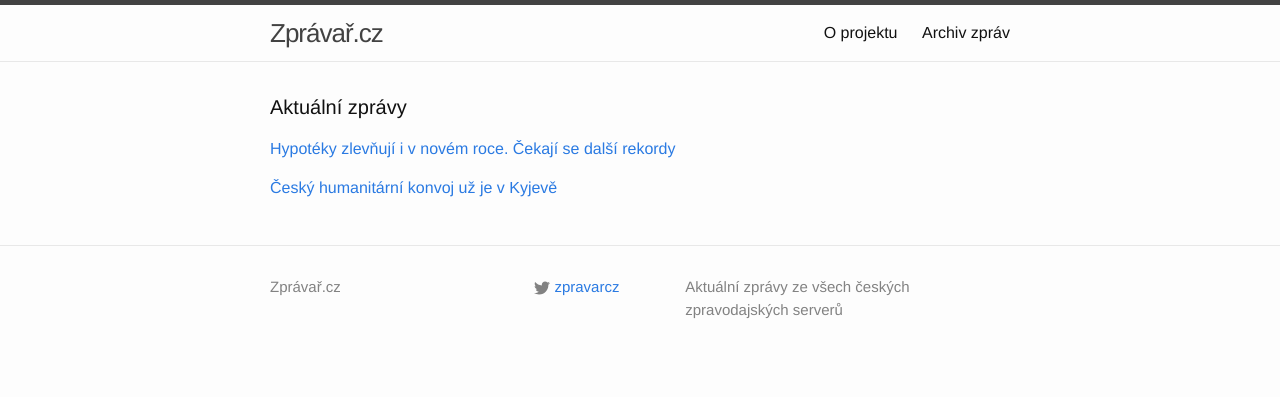
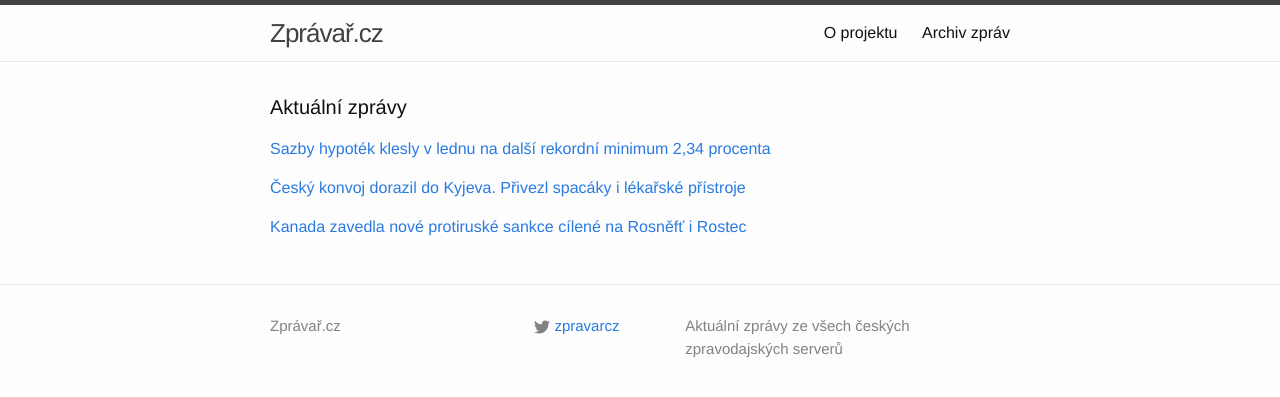
Before and after one commit to adliska/zpravar, a Jekyll site: the page built from index.html, in a window 1280 px wide. Shown: the top 397 px of the page. Built offline with Jekyll 4.4.1, drawn with Linux system fonts in a browser that asks for light colours.

Commit message:
zpravar news update

```diff
--- a/index.html
+++ b/index.html
@@ -5,19 +5,29 @@ layout: default
 <div class="home">
     <h1 class="page-heading">Aktuální zprávy</h1>
 
-<p><a href="javascript:;" onclick="toggle_visibility('zpravy0')">Hypotéky zlevňují i v novém roce. Čekají se další rekordy</a></p>
+<p><a href="javascript:;" onclick="toggle_visibility('zpravy0')">Sazby hypoték klesly v lednu na další rekordní minimum 2,34 procenta</a></p>
 <div id="zpravy0" style="display:none">
 <ul>
+<li><a href=http://byznys.ihned.cz/c1-63552970-sazby-hypotek-klesly-v-lednu-na-dalsi-rekordni-minimum-2-34-procenta>Sazby hypoték klesly v lednu na další rekordní minimum 2,34 procenta - byznys.ihned.cz</a></li>
+<li><a href=http://www.ceskatelevize.cz/ct24/ekonomika/302054-propad-hypotecni-sazby-se-nezastavuje-znovu-rekordne-klesla/>Propad hypoteční sazby se nezastavuje, znovu rekordně klesla - www.ceskatelevize.cz</a></li>
 <li><a href=http://zpravy.aktualne.cz/finance/hypoteky-zlevnuji-i-v-novem-roce-cekaji-se-dalsi-rekordy/r~6997ce78b6c011e4ab15002590604f2e/>Hypotéky zlevňují i v novém roce. Čekají se další rekordy - zpravy.aktualne.cz</a></li>
 <li><a href=http://www.novinky.cz/ekonomika/361953-sazby-hypotek-klesly-na-dalsi-rekordni-minimum-2-34-procenta.html>Sazby hypoték klesly na další rekordní minimum 2,34 procenta  - www.novinky.cz</a></li>
 <li><a href=http://www.financninoviny.cz/zpravodajstvi/zpravy/sazby-hypotek-klesly-na-dalsi-rekordni-minimum-2-34-procenta/1182667>Sazby hypoték klesly na další rekordní minimum 2,34 procenta - www.financninoviny.cz</a></li>
 <li><a href=http://finance.idnes.cz/hypoindex-a-sazby-za-leden-2015-dg9-/hypoindex.aspx?c=A150217_100553_hypoindex_sov>Hypoteční sazby stále nebrzdí. Padl další rekord - finance.idnes.cz</a></li>
 </ul>
-</div><p><a href="javascript:;" onclick="toggle_visibility('zpravy1')">Český humanitární konvoj už je v Kyjevě</a></p>
+</div><p><a href="javascript:;" onclick="toggle_visibility('zpravy1')">Český konvoj dorazil do Kyjeva. Přivezl spacáky i lékařské přístroje</a></p>
 <div id="zpravy1" style="display:none">
 <ul>
+<li><a href=http://zpravy.idnes.cz/konvoj-na-ukrajinu-z-ceska-dojel-daz-/zahranicni.aspx?c=A150218_063801_zahranicni_wlk>Český konvoj dorazil do Kyjeva. Přivezl spacáky i lékařské přístroje - zpravy.idnes.cz</a></li>
 <li><a href=http://www.ceskatelevize.cz/ct24/svet/302052-cesky-humanitarni-konvoj-uz-je-v-kyjeve/>Český humanitární konvoj už je v Kyjevě - www.ceskatelevize.cz</a></li>
 <li><a href=http://www.novinky.cz/zahranicni/evropa/361952-konvoj-s-ceskou-humanitarni-pomoci-ukrajine-dojel-do-kyjeva.html>Konvoj s českou humanitární pomocí Ukrajině dojel do Kyjeva  - www.novinky.cz</a></li>
 <li><a href=http://www.ceskenoviny.cz/zpravy/zpravy/konvoj-s-ceskou-humanitarni-pomoci-ukrajine-dojel-do-kyjeva/1182670>Konvoj s českou humanitární pomocí Ukrajině dojel do Kyjeva - www.ceskenoviny.cz</a></li>
 </ul>
+</div><p><a href="javascript:;" onclick="toggle_visibility('zpravy2')">Kanada zavedla nové protiruské sankce cílené na Rosněfť i Rostec</a></p>
+<div id="zpravy2" style="display:none">
+<ul>
+<li><a href=http://zpravy.e15.cz/zahranicni/politika/kanada-zavedla-nove-protiruske-sankce-cilene-na-rosneft-i-rostec-1164164>Kanada zavedla nové protiruské sankce cílené na Rosněfť i Rostec - zpravy.e15.cz</a></li>
+<li><a href=http://www.novinky.cz/ekonomika/361951-kanada-zavedla-nove-protiruske-sankce-cilene-na-rosneft-i-rostec.html>Kanada zavedla nové protiruské sankce cílené na Rosněfť i Rostec  - www.novinky.cz</a></li>
+<li><a href=http://www.ceskenoviny.cz/zpravy/zpravy/kanada-zavedla-nove-protiruske-sankce-cilene-na-rosneft-i-rostec/1182683>Kanada zavedla nové protiruské sankce cílené na Rosněfť i Rostec - www.ceskenoviny.cz</a></li>
+</ul>
 </div></div>
```
